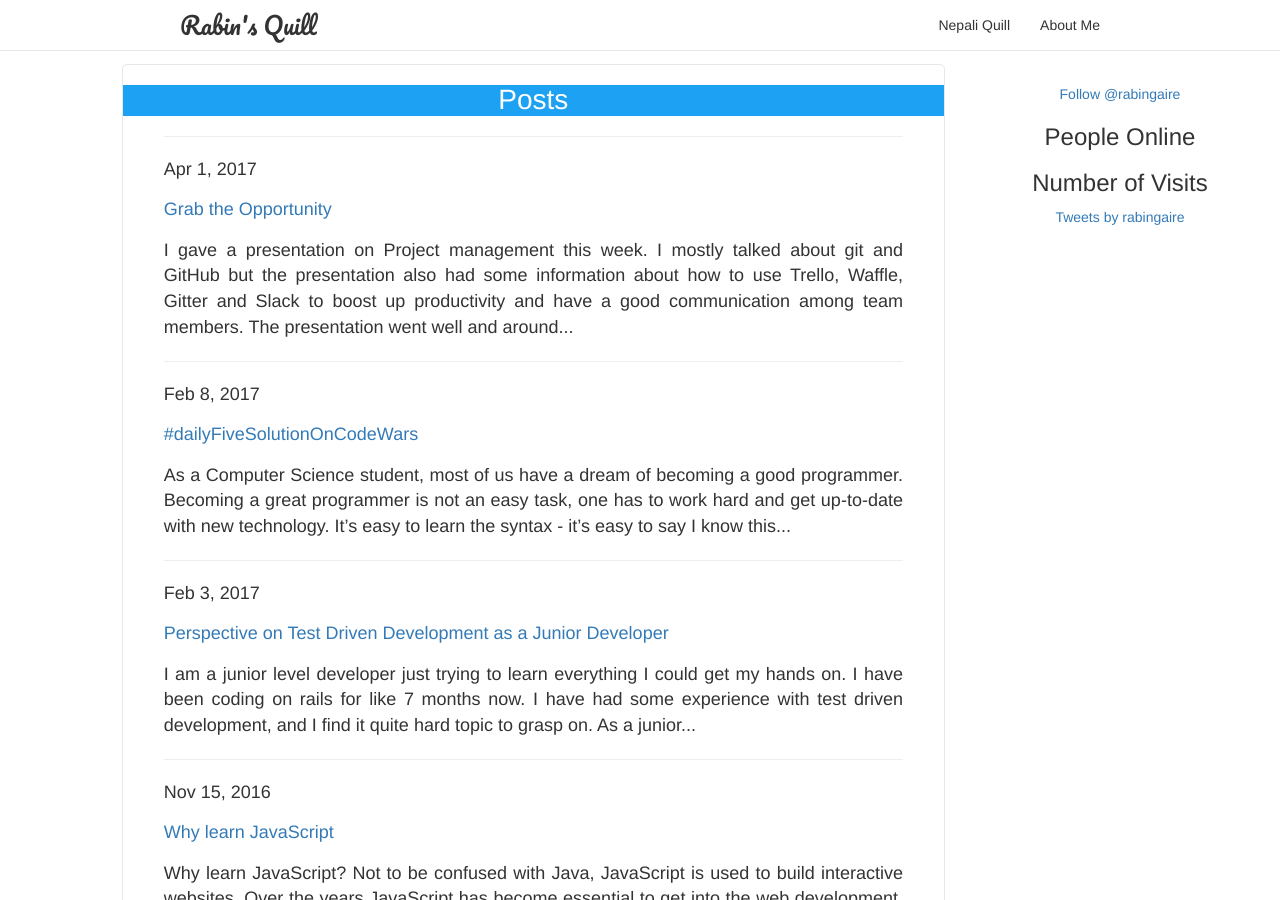
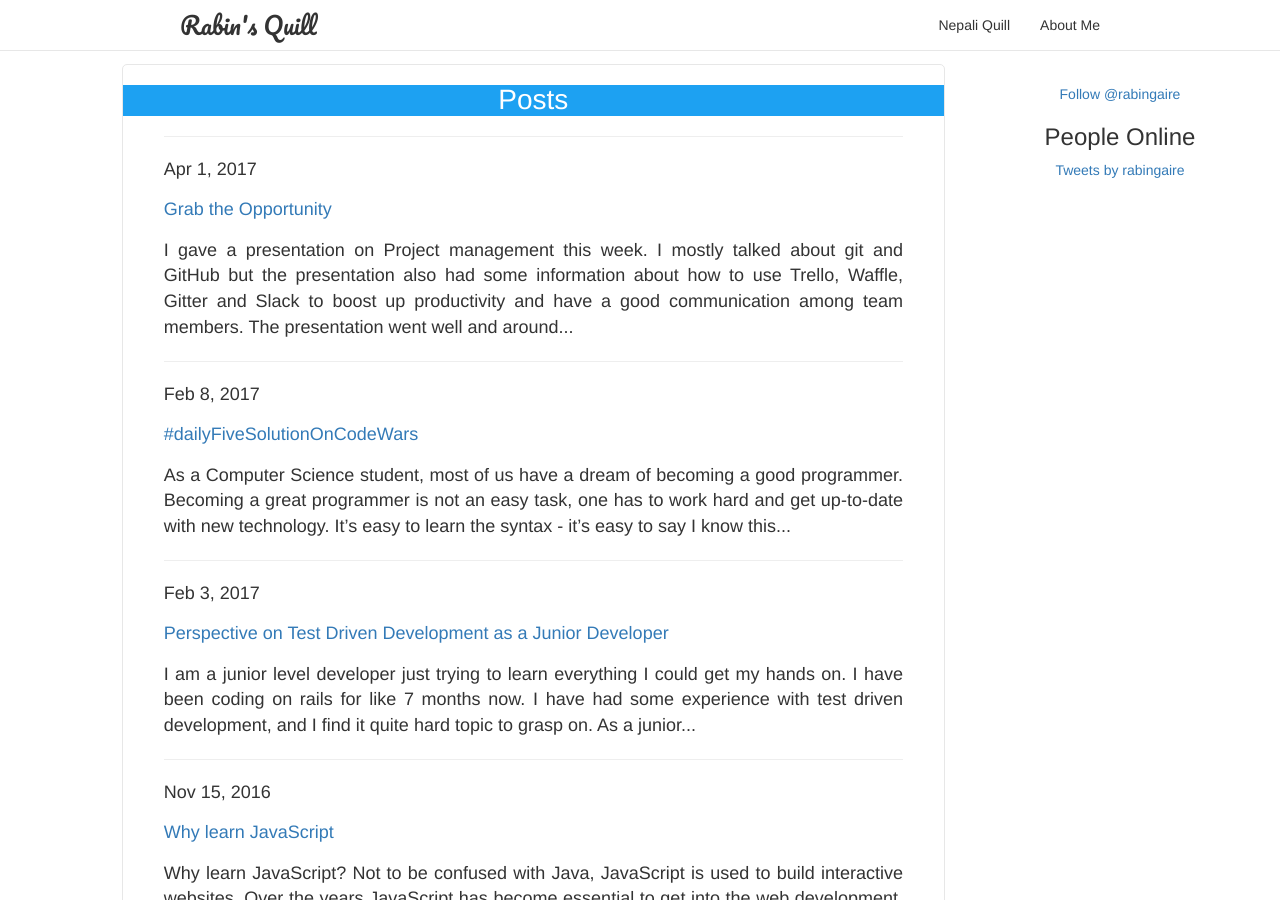
Before and after one commit to rabingaire/rabingaire.github.io, a Jekyll site: the page built from index.html, in a window 1280 px wide and 900 px high. Built offline with Jekyll 4.4.1, drawn with Linux system fonts in a browser that asks for light colours; nearby versions of some CDN libraries; a script that is not in the unit is left out; comment, search, counter and statistics services are not loaded.

Commit message:
removed all http link

```diff
--- a/_includes/hit-counter.html
+++ b/_includes/hit-counter.html
@@ -1,4 +1,4 @@
-<h3>Number of Visits</h3>
+<!--<h3>Number of Visits</h3>
 <script type="text/javascript" src="http://counter9.01counter.com/private/counter.js?c=7d6b1e786d6a262ef1b4ce29d08b2111"></script>
 <noscript><a href="http://www.freecounterstat.com" title="free web page counter"><img src="http://counter9.01counter.com/private/freecounterstat.php?c=7d6b1e786d6a262ef1b4ce29d08b2111" border="0" title="free web page counter" alt="free web page counter"></a>
-</noscript>
+</noscript>-->
```
